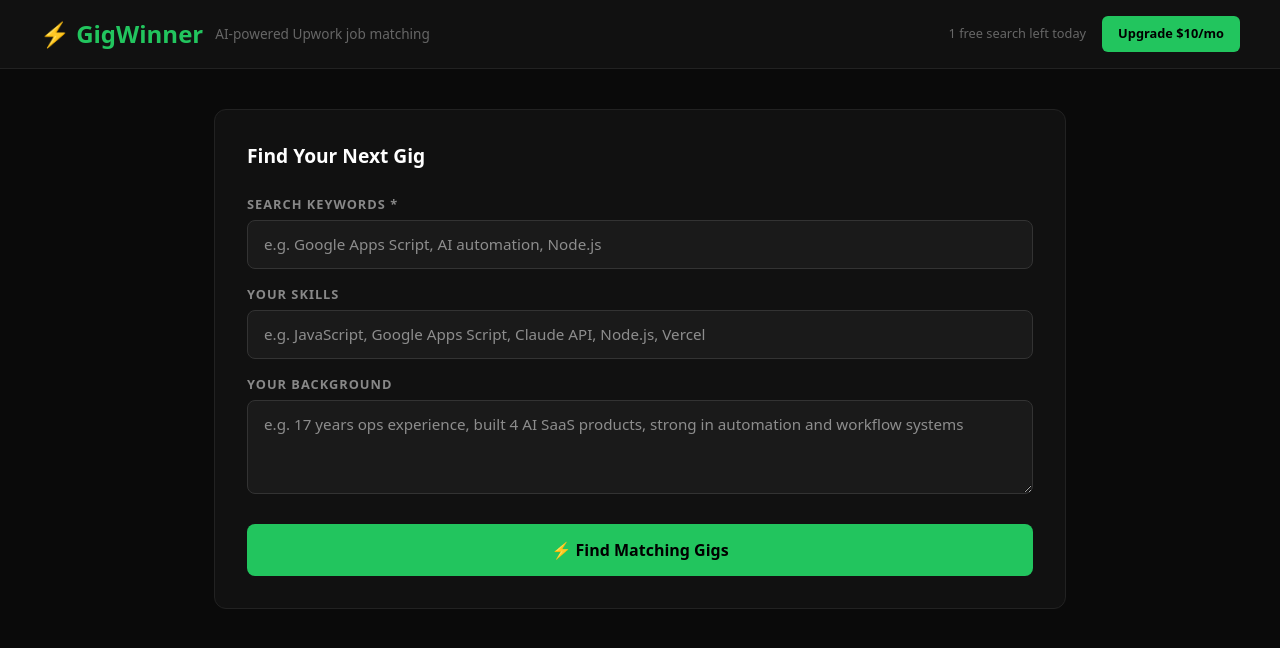
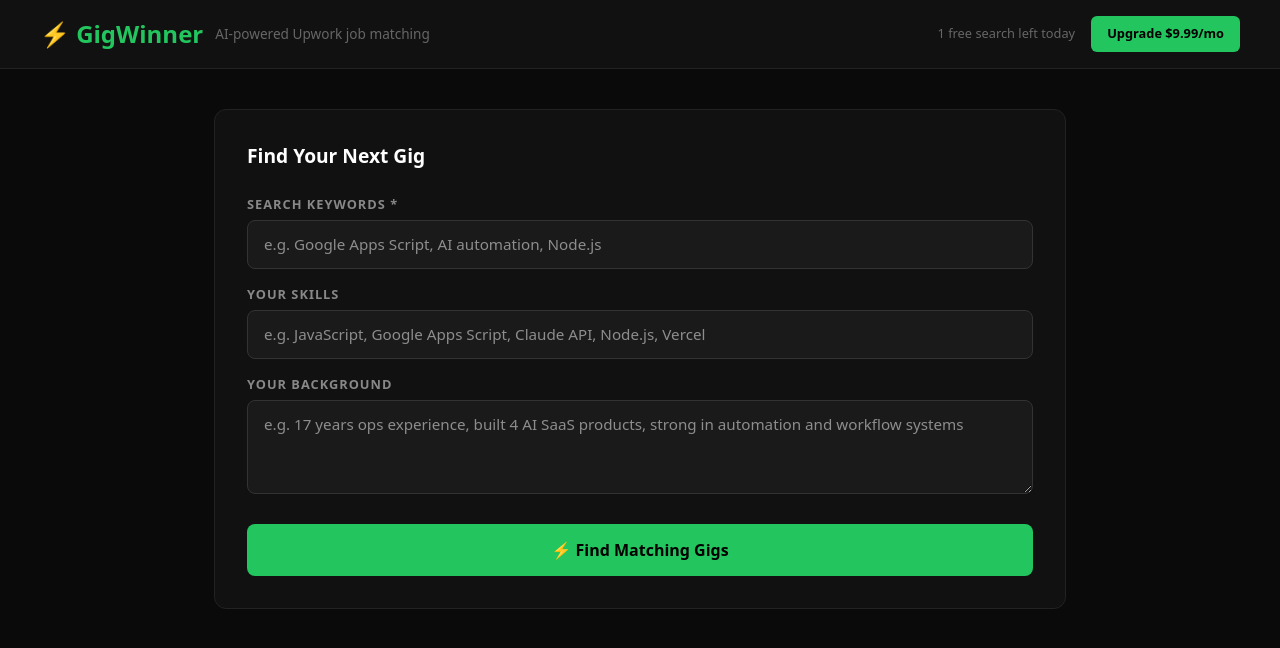
Before and after one commit to jwrobertson1/gigwinner, a Next.js app: page / in a window 1280 px wide. Shown: the top 648 px of the page. Built offline with nearby package versions, Linux system fonts and the light colour scheme.

Commit message:
Add proposal generator and usage limits

```diff
--- a/app/page.js
+++ b/app/page.js
@@ -114,7 +114,7 @@ export default function Home() {
               onClick={() => setShowUpgrade(true)}
               style={{ background: '#22c55e', color: '#000', border: 'none', padding: '8px 16px', borderRadius: '6px', fontWeight: 700, fontSize: '0.8rem', cursor: 'pointer' }}
             >
-              Upgrade $10/mo
+              Upgrade $9.99/mo
             </button>
           )}
         </div>
@@ -143,7 +143,7 @@ export default function Home() {
             </div>
 
             <div style={{ background: '#0a0a0a', borderRadius: '10px', padding: '20px', marginBottom: '24px', textAlign: 'center' }}>
-              <div style={{ fontSize: '2.5rem', fontWeight: 800, color: '#22c55e' }}>$10</div>
+              <div style={{ fontSize: '2.5rem', fontWeight: 800, color: '#22c55e' }}>$9.99</div>
               <div style={{ fontSize: '0.85rem', color: '#666' }}>per month — cancel anytime</div>
               <div style={{ fontSize: '0.75rem', color: '#444', marginTop: '8px' }}>One landed gig pays for years of GigWinner</div>
             </div>
@@ -152,7 +152,7 @@ export default function Home() {
               onClick={() => { setIsPro(true); setShowUpgrade(false); }}
               style={{ width: '100%', background: '#22c55e', color: '#000', border: 'none', padding: '16px', borderRadius: '8px', fontWeight: 800, fontSize: '1.1rem', cursor: 'pointer', marginBottom: '12px' }}
             >
-              Start Pro — $10/month
+              Start Pro — $9.99/month
             </button>
             <button
               onClick={() => setShowUpgrade(false)}
```
